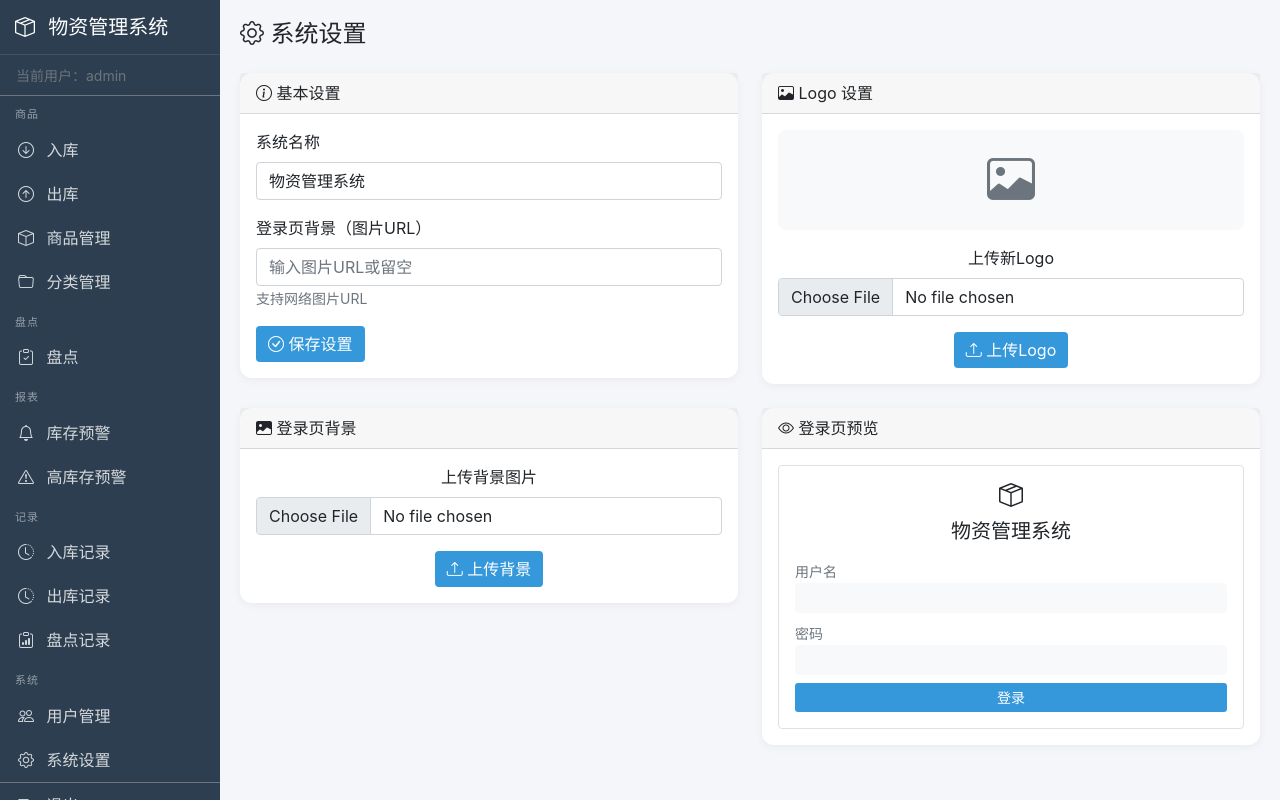
After one commit to srockci/inventory-system, a Flask app: page /settings in a window 1280 px wide. The commit adds this page. Run offline with Flask 3, Linux system fonts and the light colour scheme; the visitor is signed in with stand-in values (Sample User, id 1).

Commit message:
feat: 系统设置功能
- 添加 SystemSettings 模型存储系统配置
- 添加系统设置页面（系统名称、Logo、登录背景）
- 全局注入设置到所有模板
- 登录页支持自定义Logo和背景
- 侧边栏显示系统名称和Logo
- 添加设置页面入口（系统菜单下）

```diff
--- a/app.py
+++ b/app.py
@@ -3,7 +3,7 @@
 支持扫码入库/出库/盘点，商品二维码生成
 """
 
-from flask import Flask, render_template, request, redirect, url_for, session, jsonify, send_file
+from flask import Flask, render_template, request, redirect, url_for, session, jsonify, send_file, g
 from flask_sqlalchemy import SQLAlchemy
 from functools import wraps
 import sqlite3
@@ -23,6 +23,13 @@ app.secret_key = os.urandom(24)
 app.config['SQLALCHEMY_DATABASE_URI'] = 'sqlite:///inventory.db'
 app.config['SQLALCHEMY_TRACK_MODIFICATIONS'] = False
 app.config['UPLOAD_FOLDER'] = UPLOAD_FOLDER
+
+@app.before_request
+def inject_settings():
+    """全局注入系统设置到所有模板"""
+    g.system_name = SystemSettings.get('system_name', '物资管理系统')
+    g.system_logo = SystemSettings.get('system_logo', '')
+    g.login_background = SystemSettings.get('login_background', '')
 
 def allowed_file(filename):
     return '.' in filename and filename.rsplit('.', 1)[1].lower() in ALLOWED_EXTENSIONS
@@ -51,6 +58,27 @@ class Category(db.Model):
     id = db.Column(db.Integer, primary_key=True)
     name = db.Column(db.String(100), nullable=False)
     created_at = db.Column(db.DateTime, default=datetime.utcnow)
+
+class SystemSettings(db.Model):
+    """系统设置表"""
+    id = db.Column(db.Integer, primary_key=True)
+    key = db.Column(db.String(100), unique=True, nullable=False)
+    value = db.Column(db.Text)
+
+    @staticmethod
+    def get(key, default=''):
+        setting = SystemSettings.query.filter_by(key=key).first()
+        return setting.value if setting else default
+
+    @staticmethod
+    def set(key, value):
+        setting = SystemSettings.query.filter_by(key=key).first()
+        if setting:
+            setting.value = value
+        else:
+            setting = SystemSettings(key=key, value=value)
+            db.session.add(setting)
+        db.session.commit()
 
 class Product(db.Model):
     """商品表"""
@@ -536,6 +564,104 @@ def high_stock_alerts():
     ).order_by(Product.current_stock.desc()).all()
     return render_template('alerts.html', products=high_stock, alert_type='high')
 
+# ---- 系统设置 ----
+
+@app.route('/settings')
+@login_required
+def settings():
+    """系统设置"""
+    if session.get('username') != 'admin':
+        return '无权限', 403
+
+    # 获取当前设置
+    system_name = SystemSettings.get('system_name', '物资管理系统')
+    system_logo = SystemSettings.get('system_logo', '')
+    login_background = SystemSettings.get('login_background', '')
+
+    return render_template('settings.html',
+                         system_name=system_name,
+                         system_logo=system_logo,
+                         login_background=login_background)
+
+@app.route('/settings/upload-logo', methods=['POST'])
+@login_required
+def upload_logo():
+    """上传系统Logo"""
+    if session.get('username') != 'admin':
+        return jsonify({'success': False, 'message': '无权限'})
+
+    if 'logo' not in request.files:
+        return jsonify({'success': False, 'message': '没有文件'})
+
+    file = request.files['logo']
+    if file.filename == '':
+        return jsonify({'success': False, 'message': '没有选择文件'})
+
+    if file and allowed_file(file.filename):
+        ext = file.filename.rsplit('.', 1)[1].lower()
+        filename = f"logo.{ext}"
+        file.save(os.path.join(UPLOAD_FOLDER, filename))
+        SystemSettings.set('system_logo', filename)
+        return jsonify({'success': True, 'message': 'Logo上传成功'})
+
+    return jsonify({'success': False, 'message': '不支持的文件格式'})
+
+@app.route('/settings/upload-background', methods=['POST'])
+@login_required
+def upload_background():
+    """上传登录页背景"""
+    if session.get('username') != 'admin':
+        return jsonify({'success': False, 'message': '无权限'})
+
+    if 'background' not in request.files:
+        return jsonify({'success': False, 'message': '没有文件'})
+
+    file = request.files['background']
+    if file.filename == '':
+        return jsonify({'success': False, 'message': '没有选择文件'})
+
+    if file and allowed_file(file.filename):
+        ext = file.filename.rsplit('.', 1)[1].lower()
+        filename = f"background.{ext}"
+        file.save(os.path.join(UPLOAD_FOLDER, filename))
+        SystemSettings.set('login_background', filename)
+        return jsonify({'success': True, 'message': '背景上传成功'})
+
+    return jsonify({'success': False, 'message': '不支持的文件格式'})
+
+@app.route('/settings/update', methods=['POST'])
+@login_required
+def update_settings():
+    """更新系统设置"""
+    if session.get('username') != 'admin':
+        return jsonify({'success': False, 'message': '无权限'})
+
+    system_name = request.form.get('system_name', '')
+    login_background_url = request.form.get('login_background_url', '')
+
+    SystemSettings.set('system_name', system_name)
+    SystemSettings.set('login_background', login_background_url)
+
+    return jsonify({'success': True, 'message': '设置已保存'})
+
+@app.route('/settings/reset-logo', methods=['POST'])
+@login_required
+def reset_logo():
+    """删除Logo"""
+    if session.get('username') != 'admin':
+        return jsonify({'success': False, 'message': '无权限'})
+    SystemSettings.set('system_logo', '')
+    return jsonify({'success': True, 'message': 'Logo已删除'})
+
+@app.route('/settings/reset-background', methods=['POST'])
+@login_required
+def reset_background():
+    """删除登录背景"""
+    if session.get('username') != 'admin':
+        return jsonify({'success': False, 'message': '无权限'})
+    SystemSettings.set('login_background', '')
+    return jsonify({'success': True, 'message': '背景已删除'})
+
 # ---- 用户管理 ----
 
 @app.route('/users')
@@ -645,6 +771,10 @@ def init_db():
             for name in default_categories:
                 db.session.add(Category(name=name))
 
+        # 创建默认系统设置
+        if SystemSettings.get('system_name') == '':
+            SystemSettings.set('system_name', '物资管理系统')
+
         db.session.commit()
         print('数据库初始化完成')
 
--- a/templates/base.html
+++ b/templates/base.html
@@ -3,7 +3,7 @@
 <head>
     <meta charset="UTF-8">
     <meta name="viewport" content="width=device-width, initial-scale=1.0">
-    <title>{% block title %}物资管理系统{% endblock %}</title>
+    <title>{% block title %}{{ g.system_name }}{% endblock %}</title>
     <link href="https://cdn.jsdelivr.net/npm/bootstrap@5.1.3/dist/css/bootstrap.min.css" rel="stylesheet">
     <link href="https://cdn.jsdelivr.net/npm/bootstrap-icons@1.8.1/font/bootstrap-icons.css" rel="stylesheet">
     <style>
@@ -176,7 +176,12 @@
         <button class="btn btn-link text-white p-0" id="menu-toggle">
             <i class="bi bi-list" style="font-size: 1.5rem;"></i>
         </button>
-        <span class="h5 mb-0">物资管理</span>
+        <span class="h5 mb-0">
+                {% if g.system_logo %}
+                <img src="{{ url_for('static', filename='uploads/' + g.system_logo) }}" alt="logo" style="height: 24px; margin-right: 8px;">
+                {% endif %}
+                {{ g.system_name }}
+            </span>
         <span></span>
     </div>
 
@@ -186,7 +191,14 @@
     <!-- 侧边栏 -->
     <nav class="sidebar" id="sidebar">
         <div class="sidebar-header">
-            <h5 class="mb-0"><i class="bi bi-box-seam"></i> 物资管理</h5>
+            <h5 class="mb-0">
+                {% if g.system_logo %}
+                <img src="{{ url_for('static', filename='uploads/' + g.system_logo) }}" alt="logo" style="height: 24px; margin-right: 8px;">
+                {% else %}
+                <i class="bi bi-box-seam"></i>
+                {% endif %}
+                {{ g.system_name }}
+            </h5>
             <button class="btn btn-link text-white p-0 d-md-none" id="menu-close">
                 <i class="bi bi-x-lg"></i>
             </button>
@@ -244,6 +256,9 @@
         <a href="{{ url_for('users') }}">
             <i class="bi bi-people"></i> 用户管理
         </a>
+        <a href="{{ url_for('settings') }}">
+            <i class="bi bi-gear"></i> 系统设置
+        </a>
         {% endif %}
 
         <div class="mt-auto border-top border-secondary">
--- /dev/null
+++ b/templates/settings.html
@@ -0,0 +1,274 @@
+{% extends "base.html" %}
+
+{% block title %}系统设置{% endblock %}
+
+{% block content %}
+<h4 class="mb-4"><i class="bi bi-gear"></i> 系统设置</h4>
+
+<div class="row g-4">
+    <!-- 基本设置 -->
+    <div class="col-md-6">
+        <div class="card">
+            <div class="card-header">
+                <i class="bi bi-info-circle"></i> 基本设置
+            </div>
+            <div class="card-body">
+                <form id="basic-settings-form">
+                    <div class="mb-3">
+                        <label class="form-label">系统名称</label>
+                        <input type="text" name="system_name" id="system_name" class="form-control"
+                               value="{{ system_name }}" required>
+                    </div>
+                    <div class="mb-3">
+                        <label class="form-label">登录页背景（图片URL）</label>
+                        <input type="text" name="login_background_url" id="login_background_url"
+                               class="form-control" value="{{ login_background }}"
+                               placeholder="输入图片URL或留空">
+                        <small class="text-muted">支持网络图片URL</small>
+                    </div>
+                    <button type="submit" class="btn btn-primary">
+                        <i class="bi bi-check-circle"></i> 保存设置
+                    </button>
+                </form>
+            </div>
+        </div>
+    </div>
+
+    <!-- Logo设置 -->
+    <div class="col-md-6">
+        <div class="card">
+            <div class="card-header">
+                <i class="bi bi-image"></i> Logo 设置
+            </div>
+            <div class="card-body text-center">
+                {% if system_logo %}
+                <div class="mb-3">
+                    <img src="{{ url_for('static', filename='uploads/' + system_logo) }}"
+                         alt="当前Logo" class="img-thumbnail" style="max-height: 100px;">
+                    <p class="mt-2 mb-0"><small class="text-muted">当前Logo</small></p>
+                </div>
+                {% else %}
+                <div class="mb-3 bg-light d-flex align-items-center justify-content-center"
+                     style="height: 100px; border-radius: 8px;">
+                    <i class="bi bi-image text-muted" style="font-size: 3rem;"></i>
+                </div>
+                {% endif %}
+
+                <form id="logo-upload-form" enctype="multipart/form-data">
+                    <div class="mb-3">
+                        <label class="form-label">上传新Logo</label>
+                        <input type="file" name="logo" id="logo_input" class="form-control" accept="image/*">
+                    </div>
+                    <button type="submit" class="btn btn-primary">
+                        <i class="bi bi-upload"></i> 上传Logo
+                    </button>
+                    {% if system_logo %}
+                    <button type="button" class="btn btn-outline-danger" onclick="resetLogo()">
+                        <i class="bi bi-trash"></i> 删除
+                    </button>
+                    {% endif %}
+                </form>
+            </div>
+        </div>
+    </div>
+
+    <!-- 登录页背景设置 -->
+    <div class="col-md-6">
+        <div class="card">
+            <div class="card-header">
+                <i class="bi bi-image-fill"></i> 登录页背景
+            </div>
+            <div class="card-body text-center">
+                {% if login_background %}
+                <div class="mb-3">
+                    <img src="{{ url_for('static', filename='uploads/' + login_background) }}"
+                         alt="当前背景" class="img-thumbnail" style="max-height: 150px;">
+                </div>
+                {% endif %}
+
+                <form id="background-upload-form" enctype="multipart/form-data">
+                    <div class="mb-3">
+                        <label class="form-label">上传背景图片</label>
+                        <input type="file" name="background" id="background_input" class="form-control" accept="image/*">
+                    </div>
+                    <button type="submit" class="btn btn-primary">
+                        <i class="bi bi-upload"></i> 上传背景
+                    </button>
+                    {% if login_background %}
+                    <button type="button" class="btn btn-outline-danger" onclick="resetBackground()">
+                        <i class="bi bi-trash"></i> 删除
+                    </button>
+                    {% endif %}
+                </form>
+            </div>
+        </div>
+    </div>
+
+    <!-- 预览 -->
+    <div class="col-md-6">
+        <div class="card">
+            <div class="card-header">
+                <i class="bi bi-eye"></i> 登录页预览
+            </div>
+            <div class="card-body text-center">
+                <div class="border rounded p-3 {% if login_background %}bg-dark{% endif %}">
+                    {% if system_logo %}
+                    <img src="{{ url_for('static', filename='uploads/' + system_logo) }}"
+                         alt="logo" style="max-height: 40px; margin-bottom: 10px;">
+                    {% else %}
+                    <h4><i class="bi bi-box-seam"></i></h4>
+                    {% endif %}
+                    <h5>{{ system_name }}</h5>
+                    <div class="text-start mt-3">
+                        <div class="mb-2">
+                            <small class="text-muted">用户名</small>
+                            <div class="bg-light rounded" style="height: 30px;"></div>
+                        </div>
+                        <div class="mb-2">
+                            <small class="text-muted">密码</small>
+                            <div class="bg-light rounded" style="height: 30px;"></div>
+                        </div>
+                        <div class="btn btn-primary btn-sm w-100">登录</div>
+                    </div>
+                </div>
+            </div>
+        </div>
+    </div>
+</div>
+
+<!-- Toast 提示 -->
+<div class="position-fixed bottom-0 end-0 p-3" style="z-index: 9999;">
+    <div id="toast-result" class="toast" role="alert">
+        <div class="toast-body"></div>
+    </div>
+</div>
+{% endblock %}
+
+{% block extra_js %}
+<script>
+function showToast(message, isSuccess) {
+    const toast = document.getElementById('toast-result');
+    toast.querySelector('.toast-body').innerHTML = isSuccess
+        ? '<span class="text-success"><i class="bi bi-check-circle"></i> ' + message + '</span>'
+        : '<span class="text-danger"><i class="bi bi-x-circle"></i> ' + message + '</span>';
+    toast.classList.add('show');
+    setTimeout(() => toast.classList.remove('show'), 3000);
+}
+
+// 基本设置
+document.querySelector('#basic-settings-form').addEventListener('submit', async (e) => {
+    e.preventDefault();
+
+    const formData = new FormData();
+    formData.append('system_name', document.getElementById('system_name').value);
+    formData.append('login_background_url', document.getElementById('login_background_url').value);
+
+    try {
+        const res = await fetch('{{ url_for("update_settings") }}', {
+            method: 'POST',
+            body: formData
+        });
+        const data = await res.json();
+        showToast(data.message, data.success);
+    } catch (err) {
+        showToast('操作失败: ' + err.message, false);
+    }
+});
+
+// Logo上传
+document.querySelector('#logo-upload-form').addEventListener('submit', async (e) => {
+    e.preventDefault();
+
+    const fileInput = document.getElementById('logo_input');
+    if (!fileInput.files[0]) {
+        showToast('请选择文件', false);
+        return;
+    }
+
+    const formData = new FormData();
+    formData.append('logo', fileInput.files[0]);
+
+    try {
+        const res = await fetch('{{ url_for("upload_logo") }}', {
+            method: 'POST',
+            body: formData
+        });
+        const data = await res.json();
+        if (data.success) {
+            showToast(data.message, true);
+            setTimeout(() => location.reload(), 1000);
+        } else {
+            showToast(data.message, false);
+        }
+    } catch (err) {
+        showToast('操作失败: ' + err.message, false);
+    }
+});
+
+// 背景上传
+document.querySelector('#background-upload-form').addEventListener('submit', async (e) => {
+    e.preventDefault();
+
+    const fileInput = document.getElementById('background_input');
+    if (!fileInput.files[0]) {
+        showToast('请选择文件', false);
+        return;
+    }
+
+    const formData = new FormData();
+    formData.append('background', fileInput.files[0]);
+
+    try {
+        const res = await fetch('{{ url_for("upload_background") }}', {
+            method: 'POST',
+            body: formData
+        });
+        const data = await res.json();
+        if (data.success) {
+            showToast(data.message, true);
+            setTimeout(() => location.reload(), 1000);
+        } else {
+            showToast(data.message, false);
+        }
+    } catch (err) {
+        showToast('操作失败: ' + err.message, false);
+    }
+});
+
+// 删除Logo
+async function resetLogo() {
+    if (!confirm('确定删除Logo？')) return;
+
+    try {
+        const res = await fetch('{{ url_for("reset_logo") }}', { method: 'POST' });
+        const data = await res.json();
+        if (data.success) {
+            showToast(data.message, true);
+            setTimeout(() => location.reload(), 1000);
+        } else {
+            showToast(data.message, false);
+        }
+    } catch (err) {
+        showToast('操作失败', false);
+    }
+}
+
+// 删除背景
+async function resetBackground() {
+    if (!confirm('确定删除背景？')) return;
+
+    try {
+        const res = await fetch('{{ url_for("reset_background") }}', { method: 'POST' });
+        const data = await res.json();
+        if (data.success) {
+            showToast(data.message, true);
+            setTimeout(() => location.reload(), 1000);
+        } else {
+            showToast(data.message, false);
+        }
+    } catch (err) {
+        showToast('操作失败', false);
+    }
+}
+</script>
+{% endblock %}
```
Also changed, not shown: templates/login.html (+21 -4 lines).
